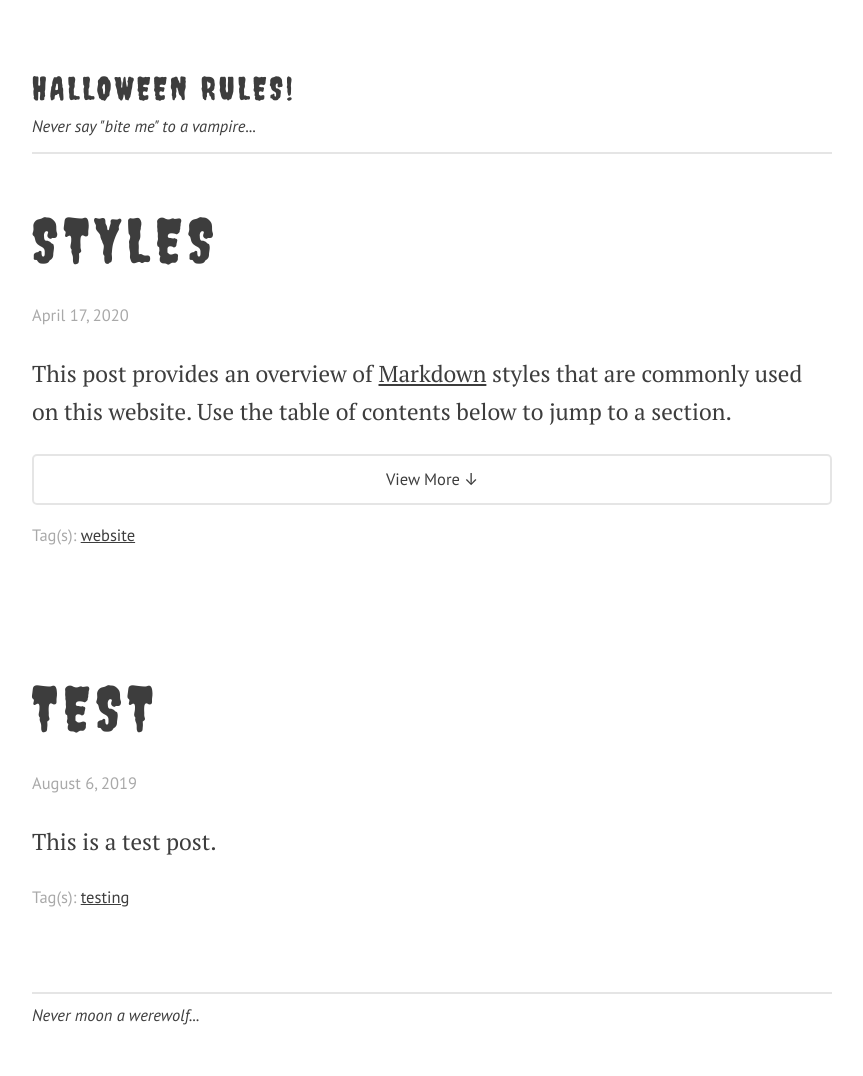
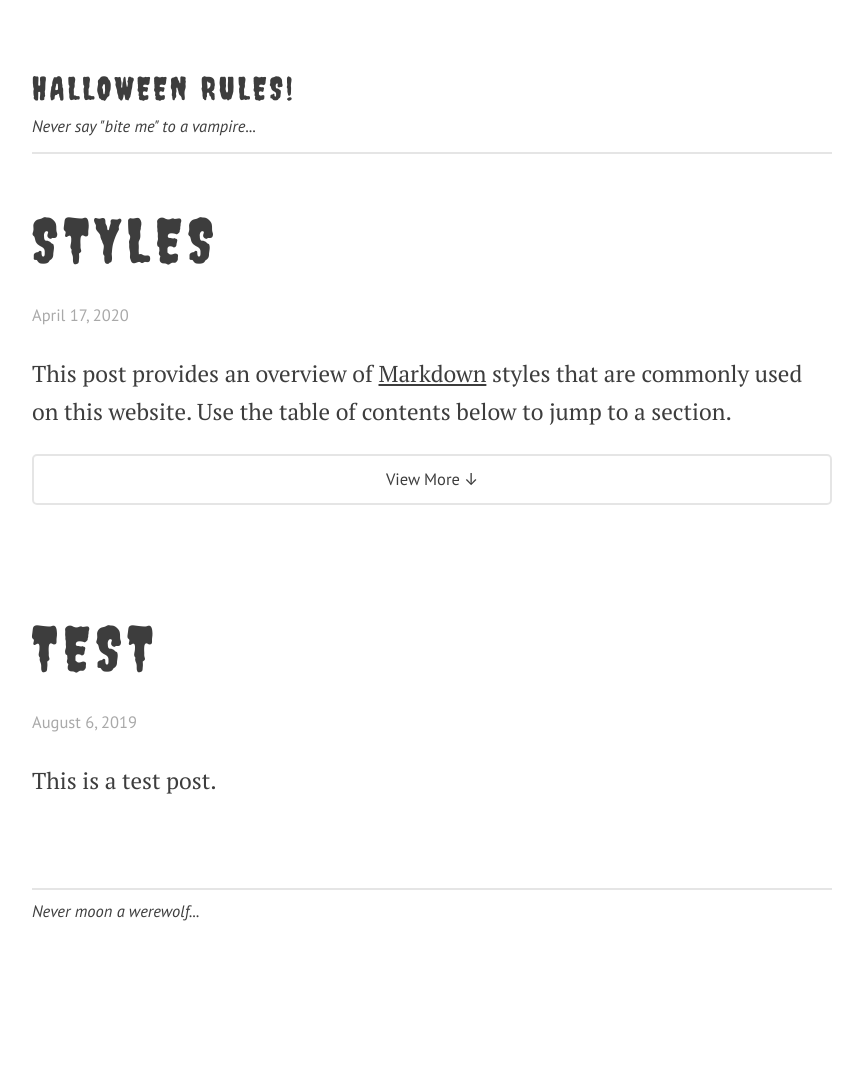
Before and after one commit to lmw13/lmw13, a Jekyll site: the page built from index.html, in a window 1280 px wide. Shown: the whole page, without its empty margins (208-1071 px from the left). Built offline with Jekyll 4.4.1, drawn with Linux system fonts in a browser that asks for light colours; some web fonts are replaced; the list of posts is cut into pages by our own code; after the commit the page ends 971 px from its top, so only the background shows below that.

Commit message:
Update index.html

```diff
--- a/index.html
+++ b/index.html
@@ -26,9 +26,6 @@
     {{ post.content }}
 {% endif %}
 </div>
-<p class="meta">{% for tag in post.tags %}Tag(s):
-   <a href="{{ site.url }}/tags/#{{ tag | cgi_escape }}" title="Posts tagged “{{ tag }}”" rel="tag">{{ tag }}</a>{% unless forloop.last %}&nbsp;{% endunless %}{% endfor %}
-</p>
 <div class="spacer"></div>
 {% endfor %}
 <!-- pagination -->
```
